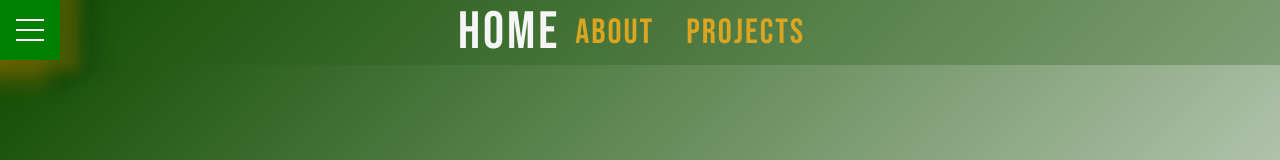
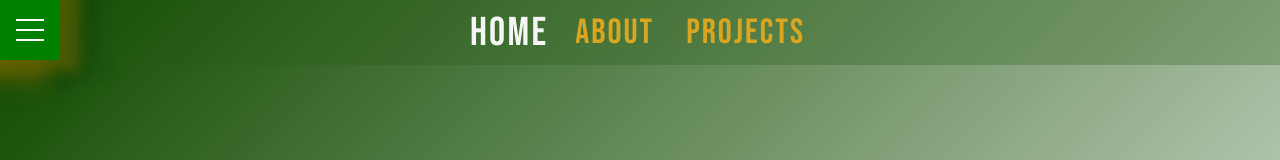
Before and after one commit to ThomasA64/PortfolioTA, a React (Create React App) app: page / in a window 1280 px wide. In both pictures the pointer is over the link "Home". Shown: the top 160 px of the page. Built offline with nearby package versions, Linux system fonts and the light colour scheme; a web font is replaced by a local one.

Commit message:
changed scale and transition for nav links

```diff
--- a/src/styles/nav.css
+++ b/src/styles/nav.css
@@ -5,7 +5,8 @@
 }
 
 .nav-link:hover {
-  transform: scale(1.5);
+  transform: scale(1.15);
+  transition: all 0.5s ease;
   color: whitesmoke;
 }
 
```
